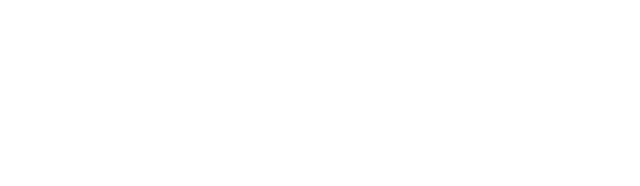
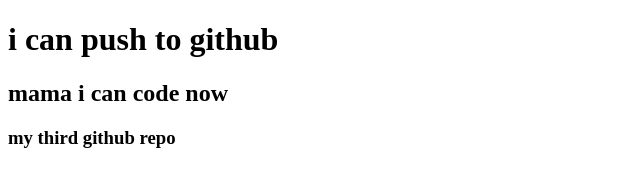
Before and after one commit to Shahriyar001/my-third-repo, a plain HTML site: page index.html in a window 1280 px wide. Shown: the whole page, without its empty margins (0-640 px from the left). Drawn offline with Linux system fonts and the light colour scheme.

Commit message:
added header

```diff
--- a/index.html
+++ b/index.html
@@ -7,6 +7,8 @@
     <title>my third github repo</title>
 </head>
 <body>
-
+    <h1>i can push to github</h1>
+    <h2>mama i can code now</h2>
+    <h3>my third github repo</h3>
 </body>
 </html>
```
